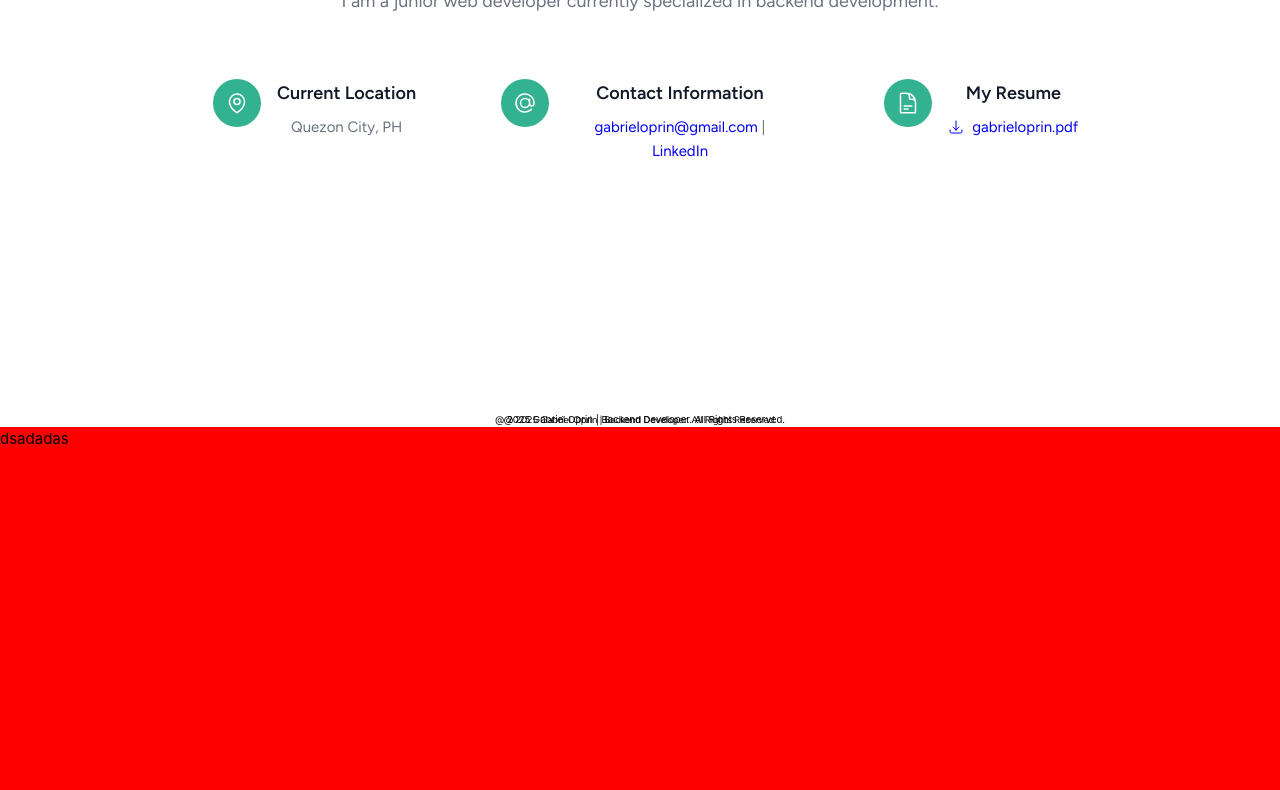
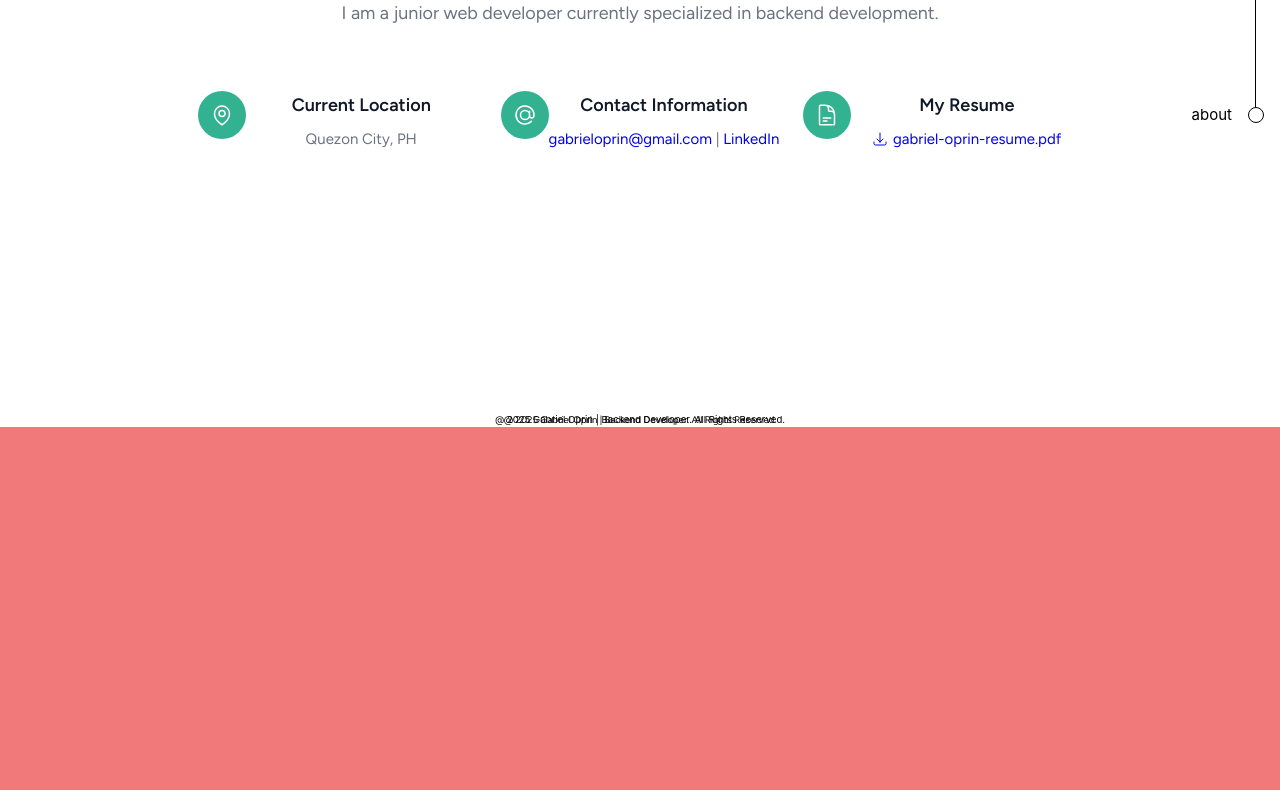
Before and after one commit to goprin0917/goprin-app, a plain HTML site: page index.html in a window 1280 px wide. Shown: the part 373-1163 px from the top of the page. Drawn offline with Linux system fonts and the light colour scheme.

Commit message:
added timeline UI for navigation

```diff
--- a/app.js
+++ b/app.js
@@ -20,12 +20,17 @@ const downloadResume = async () => {
             throw new Error('No valid URL received from server');
         }
 
-        const link = document.createElement('a');
-        link.href = data.url;
-        link.download = 'gabriel-oprin-resume.pdf'; // Force download
-        document.body.appendChild(link);
-        link.click();
-        document.body.removeChild(link);
+      const fileResponse = await fetch(data.url);
+      const blob = await fileResponse.blob();
+      const blobUrl = URL.createObjectURL(blob);
+
+      const link = document.createElement('a');
+      link.href = blobUrl;
+      link.download = 'gabriel-oprin-resume.pdf';
+      document.body.appendChild(link);
+      link.click();
+      document.body.removeChild(link);
+      URL.revokeObjectURL(blobUrl);
     } catch (error) {
         console.log("Error downloading file: ", error);
     }
@@ -72,3 +77,7 @@ const observer = new IntersectionObserver((entries) => {
 
 const hiddenElements = document.querySelectorAll('.hide');
 hiddenElements.forEach((el) => observer.observe(el));
+
+function handleClick(step) {
+    alert(`Step ${step} clicked!`);
+}
--- a/index.html
+++ b/index.html
@@ -1,78 +1,156 @@
 <!DOCTYPE html>
 <html lang="en">
   <head>
-    <meta charset="UTF-8">
-    <link rel="stylesheet" href="/style/main.css">
-    <meta name="viewport" content="width=device-width, initial-scale=1.0">
+    <meta charset="UTF-8" />
+    <link rel="stylesheet" href="/style/main.css" />
+    <meta name="viewport" content="width=device-width, initial-scale=1.0" />
     <title>Gabby's Portfolio</title>
     <script defer src="app.js"></script>
   </head>
   <body>
-    <div class="wrapper-container">
-
-        <!-- Navigation Section -->
+    <div class="wrapper">
       <header class="header-container">
-
+        <nav class="timeline-nav">
+          <div class="nav-item">
+            <label class="nav-link">home</label>
+            <div class="marker-container">
+              <div class="circle-marker"></div>
+              <div class="vertical-line"></div>
+            </div>
+          </div>
+          <div class="nav-item">
+            <label class="nav-link">about</label>
+            <div class="marker-container">
+              <div class="circle-marker"></div>
+              <div class="vertical-line"></div>
+            </div>
+          </div>
+        </nav>
       </header>
 
+      <div class="wrapper-container">
+        <!-- Navigation Section -->
         <!-- Heading Section -->
         <section class="heading-container">
           <p class="introduction">Hi my name is</p>
           <h1 class="name">Gabriel D. Oprin</h1>
-            <p class="tech-class">I am a junior web developer currently specialized in backend development.</p>
+          <p class="tech-class">
+            I am a junior web developer currently specialized in backend
+            development.
+          </p>
         </section>
 
         <!-- Contact Section -->
         <section class="contact-wrapper">
           <div class="contact-container">
             <div class="icon-container">
-                    <svg xmlns="http://www.w3.org/2000/svg" class="icon" fill="none" viewBox="0 0 24 24" stroke-width="1.5" stroke="currentColor" class="size-6">
-                        <path stroke-linecap="round" stroke-linejoin="round" d="M15 10.5a3 3 0 1 1-6 0 3 3 0 0 1 6 0Z" />
-                        <path stroke-linecap="round" stroke-linejoin="round" d="M19.5 10.5c0 7.142-7.5 11.25-7.5 11.25S4.5 17.642 4.5 10.5a7.5 7.5 0 1 1 15 0Z" />
+              <svg
+                xmlns="http://www.w3.org/2000/svg"
+                class="icon"
+                fill="none"
+                viewBox="0 0 24 24"
+                stroke-width="1.5"
+                stroke="currentColor"
+                class="size-6"
+              >
+                <path
+                  stroke-linecap="round"
+                  stroke-linejoin="round"
+                  d="M15 10.5a3 3 0 1 1-6 0 3 3 0 0 1 6 0Z"
+                />
+                <path
+                  stroke-linecap="round"
+                  stroke-linejoin="round"
+                  d="M19.5 10.5c0 7.142-7.5 11.25-7.5 11.25S4.5 17.642 4.5 10.5a7.5 7.5 0 1 1 15 0Z"
+                />
               </svg>
             </div>
-                <div class="">
+            <div class="description-container">
               <h3 class="contact-title">Current Location</h3>
+              <p class="contact-description">Quezon City, PH</p>
+            </div>
+          </div>
+          <div class="contact-container">
+            <div class="icon-container">
+              <svg
+                xmlns="http://www.w3.org/2000/svg"
+                class="icon"
+                fill="none"
+                viewBox="0 0 24 24"
+                stroke-width="1.5"
+                stroke="currentColor"
+                class="size-6"
+              >
+                <path
+                  stroke-linecap="round"
+                  stroke-linejoin="round"
+                  d="M16.5 12a4.5 4.5 0 1 1-9 0 4.5 4.5 0 0 1 9 0Zm0 0c0 1.657 1.007 3 2.25 3S21 13.657 21 12a9 9 0 1 0-2.636 6.364M16.5 12V8.25"
+                />
+              </svg>
+            </div>
+            <div class="description-container">
+              <h3 class="contact-title">Contact Information</h3>
               <p class="contact-description">
-                        Quezon City, PH
+                <a href="#" onclick="openEmailClient()"
+                  >gabrieloprin@gmail.com</a
+                >
+                | <a href="#" onclick="openLinkedIn()">LinkedIn</a>
               </p>
             </div>
           </div>
           <div class="contact-container">
             <div class="icon-container">
-                    <svg xmlns="http://www.w3.org/2000/svg" class="icon" fill="none" viewBox="0 0 24 24" stroke-width="1.5" stroke="currentColor" class="size-6">
-                        <path stroke-linecap="round" stroke-linejoin="round" d="M16.5 12a4.5 4.5 0 1 1-9 0 4.5 4.5 0 0 1 9 0Zm0 0c0 1.657 1.007 3 2.25 3S21 13.657 21 12a9 9 0 1 0-2.636 6.364M16.5 12V8.25" />
+              <svg
+                xmlns="http://www.w3.org/2000/svg"
+                class="icon"
+                fill="none"
+                viewBox="0 0 24 24"
+                stroke-width="1.5"
+                stroke="currentColor"
+                class="size-6"
+              >
+                <path
+                  stroke-linecap="round"
+                  stroke-linejoin="round"
+                  d="M19.5 14.25v-2.625a3.375 3.375 0 0 0-3.375-3.375h-1.5A1.125 1.125 0 0 1 13.5 7.125v-1.5a3.375 3.375 0 0 0-3.375-3.375H8.25m0 12.75h7.5m-7.5 3H12M10.5 2.25H5.625c-.621 0-1.125.504-1.125 1.125v17.25c0 .621.504 1.125 1.125 1.125h12.75c.621 0 1.125-.504 1.125-1.125V11.25a9 9 0 0 0-9-9Z"
+                />
               </svg>
             </div>
-                <div class="">
-                    <h3 class="contact-title">Contact Information</h3>
-                    <p class="contact-description">
-                        <a href="#" onclick="openEmailClient()">gabrieloprin@gmail.com</a> | <a href="#" onclick="openLinkedIn()">LinkedIn</a>
-                    </p>
-                </div>
-            </div>
-            <div class="contact-container">
-                <div class="icon-container">
-                    <svg xmlns="http://www.w3.org/2000/svg" class="icon" fill="none" viewBox="0 0 24 24" stroke-width="1.5" stroke="currentColor" class="size-6">
-                        <path stroke-linecap="round" stroke-linejoin="round" d="M19.5 14.25v-2.625a3.375 3.375 0 0 0-3.375-3.375h-1.5A1.125 1.125 0 0 1 13.5 7.125v-1.5a3.375 3.375 0 0 0-3.375-3.375H8.25m0 12.75h7.5m-7.5 3H12M10.5 2.25H5.625c-.621 0-1.125.504-1.125 1.125v17.25c0 .621.504 1.125 1.125 1.125h12.75c.621 0 1.125-.504 1.125-1.125V11.25a9 9 0 0 0-9-9Z" />
-                      </svg>
-                </div>
-                <div class="">
+            <div class="description-container">
               <h3 class="contact-title">My Resume</h3>
               <p class="contact-description flex">
                 <a href="#" class="download-anchor" onclick="downloadResume()">
-                            <svg xmlns="http://www.w3.org/2000/svg" class="download-icon" fill="none" viewBox="0 0 24 24" stroke-width="1.5" stroke="currentColor" class="size-6">
-                                <path stroke-linecap="round" stroke-linejoin="round" d="M3 16.5v2.25A2.25 2.25 0 0 0 5.25 21h13.5A2.25 2.25 0 0 0 21 18.75V16.5M16.5 12 12 16.5m0 0L7.5 12m4.5 4.5V3" />
+                  <svg
+                    xmlns="http://www.w3.org/2000/svg"
+                    class="download-icon"
+                    fill="none"
+                    viewBox="0 0 24 24"
+                    stroke-width="1.5"
+                    stroke="currentColor"
+                    class="size-6"
+                  >
+                    <path
+                      stroke-linecap="round"
+                      stroke-linejoin="round"
+                      d="M3 16.5v2.25A2.25 2.25 0 0 0 5.25 21h13.5A2.25 2.25 0 0 0 21 18.75V16.5M16.5 12 12 16.5m0 0L7.5 12m4.5 4.5V3"
+                    />
                   </svg>
-                            gabrieloprin.pdf
+                  gabriel-oprin-resume.pdf
                 </a>
               </p>
             </div>
           </div>
         </section>
-          <section id="headingFooter" class="heading-footer">@ 2025 Gabriel Oprin | Backend Developer. All Rights Reserved.</section>
+        <section id="headingFooter" class="heading-footer">
+          @ 2025 Gabriel Oprin | Backend Developer. All Rights Reserved.
+        </section>
       </div>
-    <main class="main-content-wrapper hide">dsadadas</main>
-    <footer id="footerContentWrapper" class="footer-content-wrapper">@ 2025 Gabriel Oprin | Backend Developer. All Rights Reserved.</footer>
+      <main class="main-content-wrapper hide">
+        <section class="about"></section>
+      </main>
+      <footer id="footerContentWrapper" class="footer-content-wrapper">
+        @ 2025 Gabriel Oprin | Backend Developer. All Rights Reserved.
+      </footer>
+    </div>
   </body>
 </html>
--- a/style/main.css
+++ b/style/main.css
@@ -12,9 +12,77 @@
   transform: translateY(0);
 }
 
+.wrapper {
+  position: relative;
+  display: flex;
+  flex-direction: column;
+  width: 100%;
+  height: 100%;
+  align-items: center;
+}
+
+.header-container {
+  position: fixed;
+  top: 0;
+  right: 0;
+  height: 100%;
+  z-index: 9999;
+
+  display: flex;
+  flex-direction: column;
+  justify-content: center;
+  align-items: center;
+  padding: 1rem;
+}
+
+.timeline-nav {
+  position: relative;
+}
+
+.nav-item {
+  position: relative;
+  display: flex;
+}
+
+.nav-link {
+  display: inline-block;
+  line-height: 1;
+  margin: 0;
+  padding: 0;
+  margin-right: 1rem;
+}
+
+@media (hover: hover) {
+  .nav-link:hover {
+    cursor: pointer;
+  }
+}
+
+.marker-container {
+  display: flex;
+  flex-direction: column;
+  align-items: center;
+}
+
+.vertical-line {
+  width: 1px;
+  height: 10rem;
+  background-color: #000;
+}
+
+.nav-item:last-child .vertical-line {
+  display: none;
+}
+
+.circle-marker {
+  width: 1rem;
+  height: 1rem;
+  border: 1px solid #000;
+  border-radius: 100%;
+}
+
 .wrapper-container {
   position: relative;
-
   display: flex;
   flex-direction: column;
   justify-content: center;
@@ -24,26 +92,7 @@
   text-align: center;
   padding: 4rem 1.5rem;
   overflow-x: hidden;
-  overflow-y: auto;
-
   font-family: "Figtree", serif;
-}
-
-.header-container {
-  position: absolute;
-  top: 0px;
-  width: 100%;
-  display: grid;
-  grid-template-columns: repeat(2, minmax(0, 1fr));
-  align-items: center;
-  gap: 0.5rem;
-  padding: 2.5rem;
-}
-
-@media (min-width: 1024px) {
-  .header-container {
-    grid-template-columns: repeat(3, minmax(0, 1fr));
-  }
 }
 
 /*HEADING SECTION*/
@@ -95,8 +144,9 @@
 
 .contact-container {
   display: flex;
-  justify-content: center;
+  justify-content: flex-start;
   align-items: flex-start;
+  /* background-color: rgb(240, 101, 101); */
 }
 
 .icon-container {
@@ -104,7 +154,13 @@
   color: #ffffff;
   padding: 0.75rem;
   border-radius: 9999px;
-  margin: 0 1rem;
+}
+
+.description-container {
+  width: 100%;
+  display: flex;
+  justify-content: center;
+  flex-direction: column;
 }
 
 .icon {
@@ -143,20 +199,21 @@ a:hover {
 
 .download-icon {
   height: 1rem;
+  margin-right: 0.3rem;
 }
 
 .download-anchor {
-  display: grid;
+  display: flex;
+  justify-content: center;
   align-items: center;
-  gap: 0.5rem;
-  grid-template-columns: auto auto;
 }
 
 .main-content-wrapper {
   width: 100%;
   max-width: 100%;
   min-height: 100vh;
-  background-color: red;
+  overflow-x: hidden;
+  background-color: rgb(241, 121, 121);
 }
 
 .heading-footer {
```
Also changed, not shown: 1 other file. Lines whose indentation alone changed are shown as unchanged.
